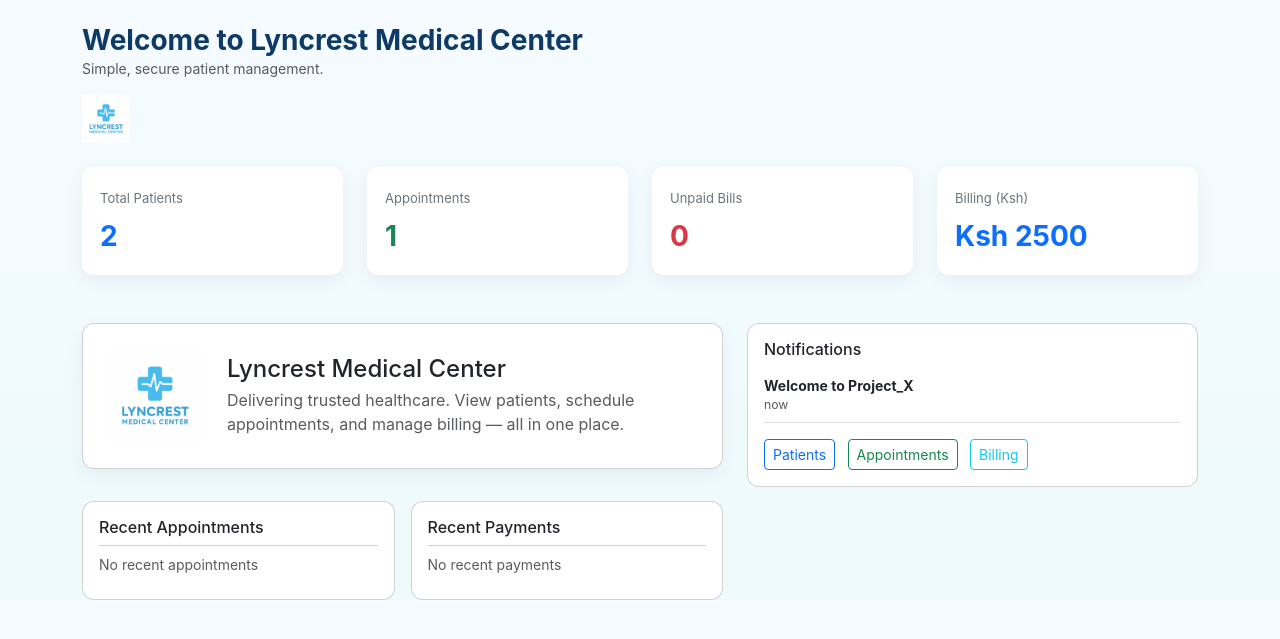
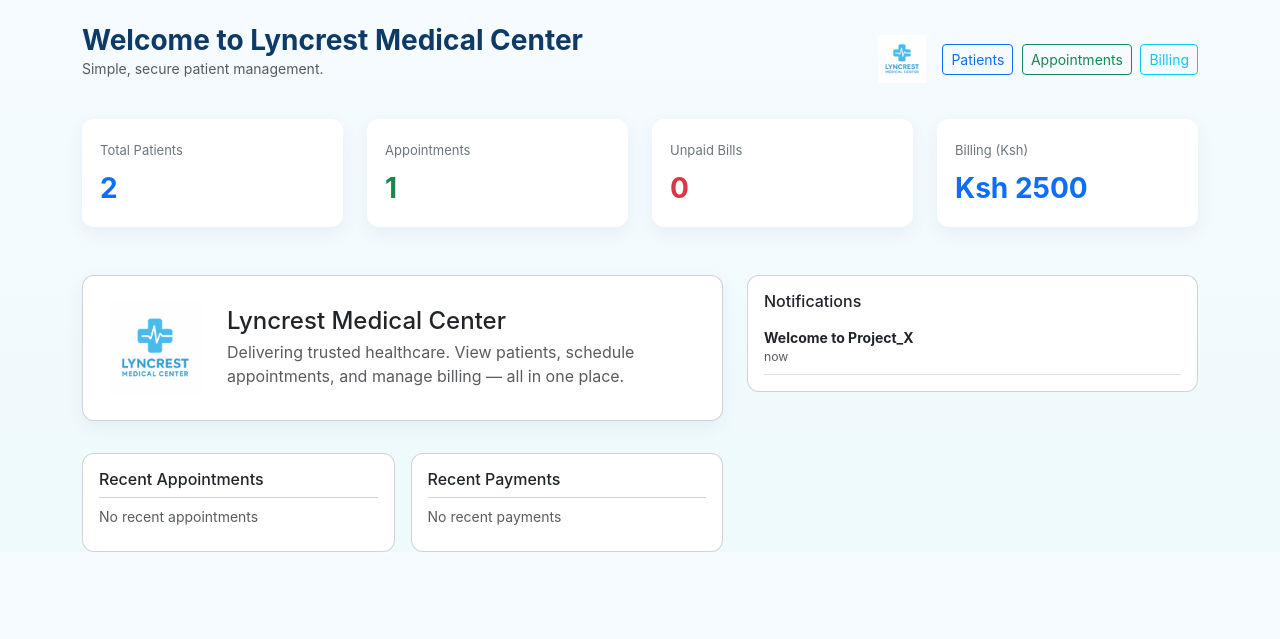
Before and after one commit to ndonga123/Project_y, a Flask app: page / in a window 1280 px wide. Shown: the part 66-705 px from the top of the page. Run offline with Flask 3, Linux system fonts and the light colour scheme; data comes from the database, SQL or seed files in the repository.

Commit message:
Update dashboard.html

```diff
--- a/templates/dashboard.html
+++ b/templates/dashboard.html
@@ -1,15 +1,35 @@
 {% extends 'layout.html' %}
 {% block content %}
+<style>
+    /* Sticky top-right buttons */
+    .top-buttons {
+        position: sticky;
+        top: 1rem; /* distance from top */
+        z-index: 1000;
+    }
+</style>
+
 <div class="dashboard-wrapper">
 
-  <div class="header-row mb-4">
+  <!-- Header row with top-right buttons -->
+  <div class="header-row mb-4 d-flex justify-content-between align-items-center position-relative">
     <div>
       <h3 class="page-title">Welcome to <span class="brand">Lyncrest Medical Center</span></h3>
       <p class="text-muted small">Simple, secure patient management.</p>
     </div>
-    <div class="d-flex align-items-center">
-      <!-- optional small logo preview -->
-      <img src="{{ url_for('static', filename='logo.png') }}" alt="Lyncrest" class="dashboard-logo">
+    <div class="d-flex align-items-center top-buttons">
+      <img src="{{ url_for('static', filename='logo.png') }}" alt="Lyncrest" class="dashboard-logo me-3">
+      <div>
+        <a href="{{ url_for('patients') }}" class="btn btn-outline-primary btn-sm me-1">
+          <i class="bi bi-person-plus"></i> Patients
+        </a>
+        <a href="{{ url_for('appointments') }}" class="btn btn-outline-success btn-sm me-1">
+          <i class="bi bi-calendar"></i> Appointments
+        </a>
+        <a href="{{ url_for('billing') }}" class="btn btn-outline-info btn-sm">
+          <i class="bi bi-cash-stack"></i> Billing
+        </a>
+      </div>
     </div>
   </div>
 
@@ -101,21 +121,6 @@
         {% else %}
           <p class="small text-muted mb-0">No new notifications.</p>
         {% endif %}
-
-        <!-- Navigation buttons always visible -->
-        <div class="mt-3">
-          <a href="{{ url_for('patients') }}" class="btn btn-outline-primary btn-sm me-2">
-            <i class="bi bi-person-plus"></i> Patients
-          </a>
-          <a href="{{ url_for('appointments') }}" class="btn btn-outline-success btn-sm me-2">
-            <i class="bi bi-calendar"></i> Appointments
-          </a>
-          <a href="{{ url_for('billing') }}" class="btn btn-outline-info btn-sm me-2">
-            <i class="bi bi-cash-stack"></i> Billing
-          </a>
-          {# Reports button removed to avoid BuildError #}
-        </div>
-
       </div>
     </div>
   </div>
```
